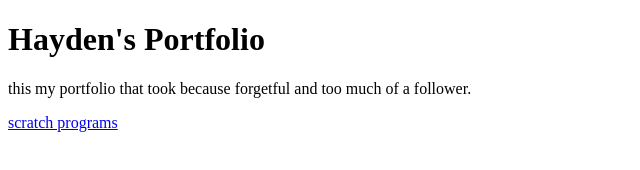
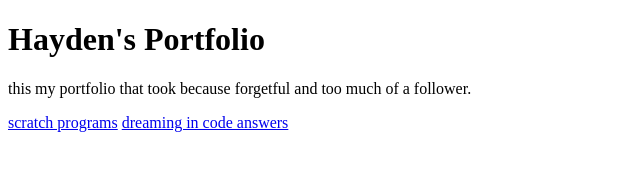
Before and after one commit to haydenthornton/haydenthornton.github.io, a plain HTML site: page index.html in a window 1280 px wide. Shown: the whole page, without its empty margins (0-640 px from the left). Drawn offline with Linux system fonts and the light colour scheme.

Commit message:
link to dreaming answers

```diff
--- a/index.html
+++ b/index.html
@@ -8,5 +8,6 @@
 <h1>Hayden's Portfolio</h1>
 <p>this my portfolio that took because forgetful and too much of a follower.</p>
 <a href="scratch/index.html">scratch programs</a>
+<a href="https://docs.google.com/document/d/1HwNNhnb1dGc3IqnCqlnZH-UirCCQTL1tlQyvtHofkW4/edit?usp=sharing">dreaming in code answers</a>
 </body>
 </html>
```
